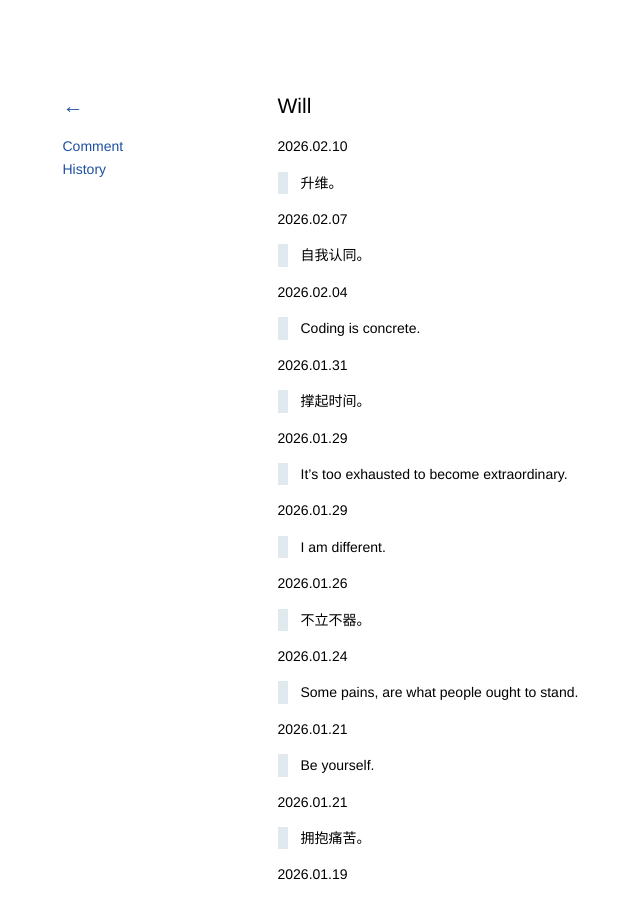
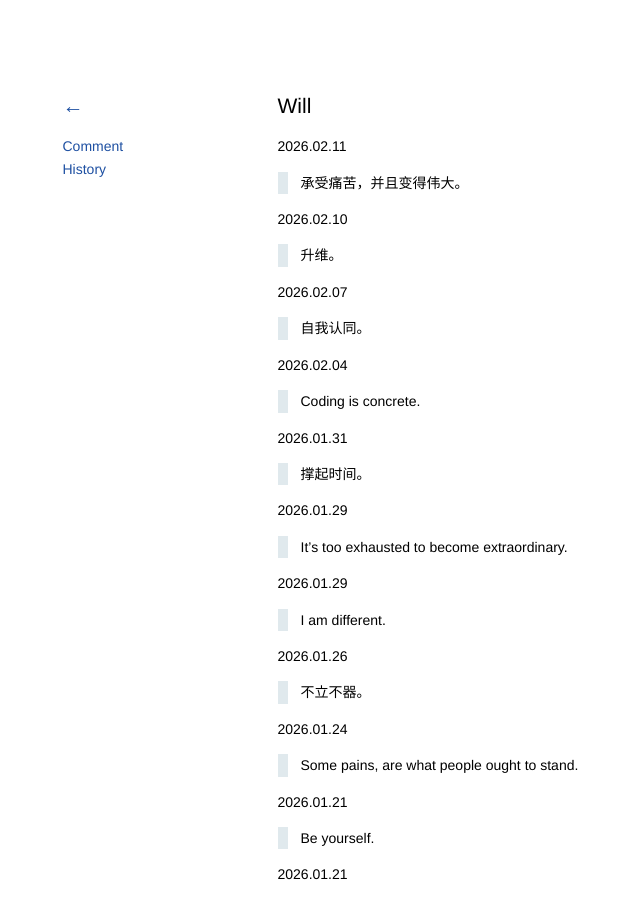
Before and after one commit to kidlj/awei, a Jekyll site: the page built from _wiki/will.md, in a window 1280 px wide and 900 px high. Shown: the whole window, without its empty margins (70-710 px from the left). Built offline with Jekyll 4.4.1, drawn with Linux system fonts in a browser that asks for light colours.

Commit message:
update will

```diff
--- a/_wiki/will.md
+++ b/_wiki/will.md
@@ -1,6 +1,10 @@
 ---
 title: Will
 ---
+
+2026.02.11
+
+> 承受痛苦，并且变得伟大。
 
 2026.02.10
 
```
